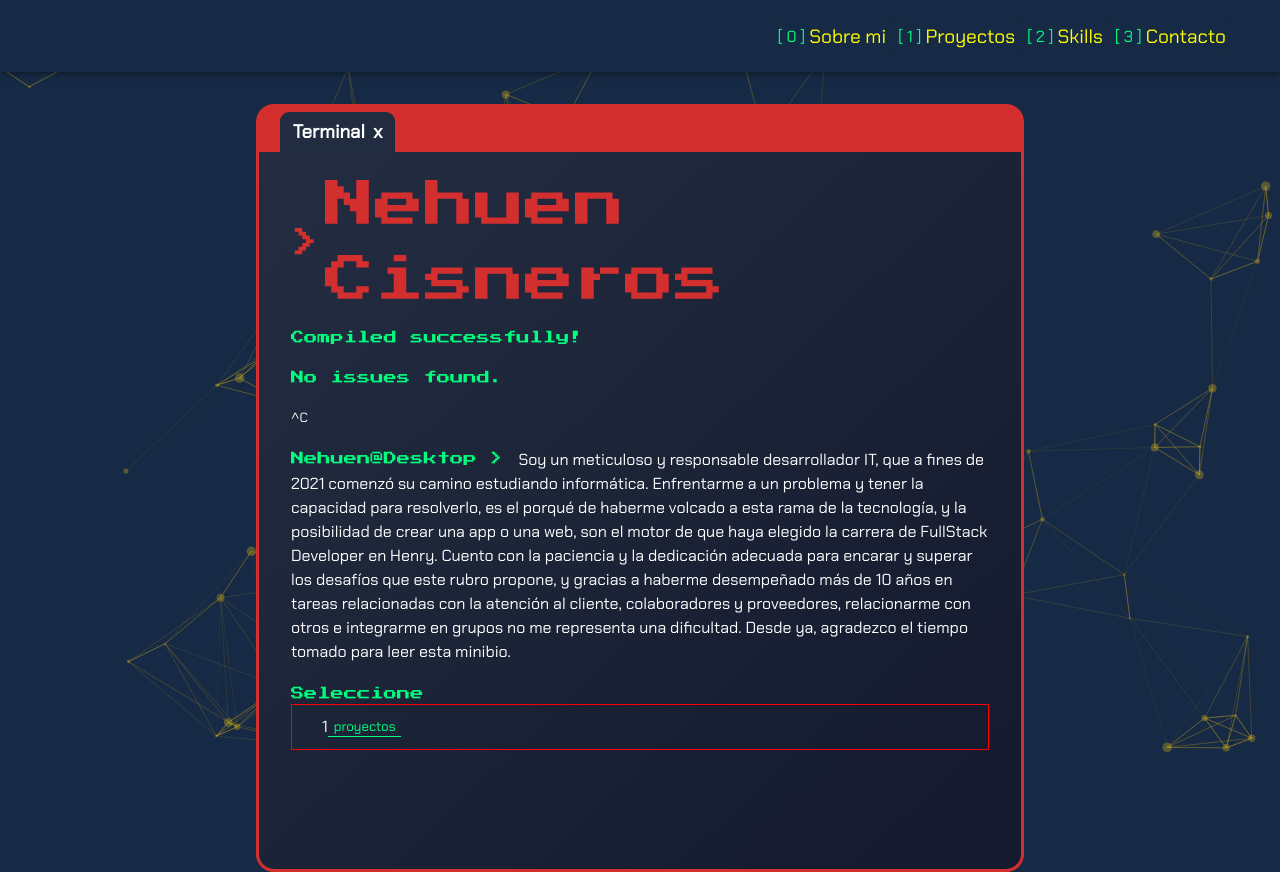
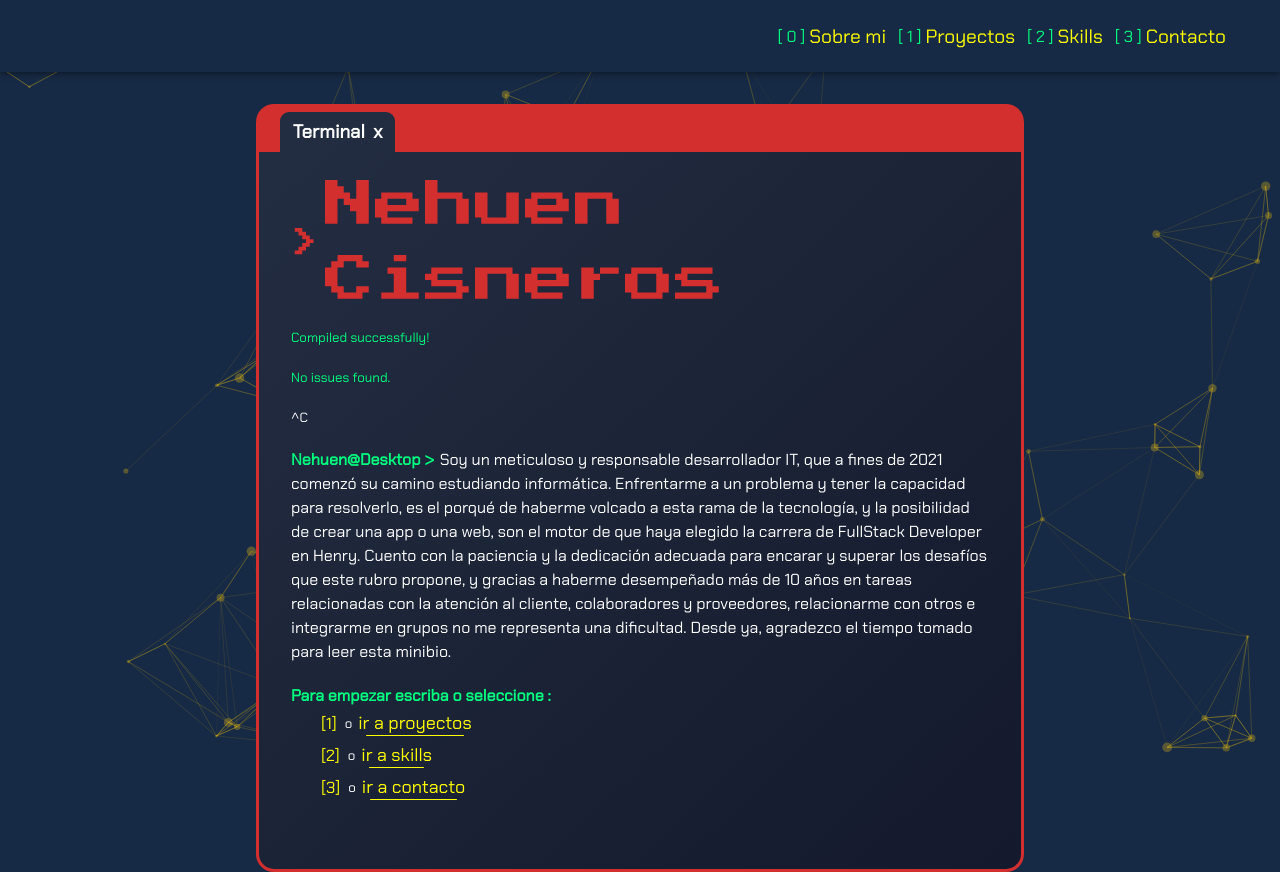
Before and after one commit to nehuencisneros/porfolio-nehuen-cisneros, a React (Create React App) app: page / in a window 1280 px wide. Built offline with nearby package versions, Linux system fonts and the light colour scheme; a web font is replaced by a local one.

Commit message:
ARREGLOS EN LOS SELECTS

```diff
--- a/src/components/Terminal/Terminal.module.css
+++ b/src/components/Terminal/Terminal.module.css
@@ -60,7 +60,7 @@
 }
 
 .compiled{
-   font-family: "Press Start 2P";
+   font-family: "Chakra Petch";
    font-weight: 300;
    margin: 10px 0px;
    color: #00ff7f;
@@ -73,8 +73,8 @@
 }
 
 .commandLine{
-   font-family: "Press Start 2P";
-   font-weight: 100;
+   font-family: "Chakra Petch";
+   font-weight: 600;
    margin: 10px 2px 0px 0px ;
    color: #00ff7f;
    display:inline;
@@ -89,6 +89,5 @@ h4{
 .selects{
    height: auto;
    width: 100%;
-   border: solid 1px red;
    padding-left: 30px;
 }
--- a/src/components/Terminal/Terminal.tsx
+++ b/src/components/Terminal/Terminal.tsx
@@ -24,16 +24,18 @@ export const Terminal: React.FC<{}> = () => {
                      <h5 className={style.compiled}>Compiled successfully!</h5>
                      <h5 className={style.compiled}>No issues found.</h5>
                      <h5 className={style.corte}>^C</h5>
-                     <h4><h5 className={style.commandLine}>Nehuen@Desktop {'> '}</h5>Soy un meticuloso y responsable desarrollador IT, que a fines de 2021 comenzó su camino estudiando informática.
+                     <h4><h4 className={style.commandLine}>Nehuen@Desktop {'> '}</h4>Soy un meticuloso y responsable desarrollador IT, que a fines de 2021 comenzó su camino estudiando informática.
                         Enfrentarme a un problema y tener la capacidad para resolverlo, es el porqué de haberme volcado a esta rama de la tecnología, y
                         la posibilidad de crear una app o una web, son el motor de que haya elegido la carrera de FullStack Developer en Henry.
                         Cuento con la paciencia y la dedicación adecuada para encarar y superar los desafíos que este rubro propone, y gracias a
                         haberme desempeñado más de 10 años en tareas relacionadas con la atención al cliente, colaboradores y proveedores,
                         relacionarme con otros e integrarme en grupos no me representa una dificultad. Desde ya, agradezco el tiempo tomado para leer esta minibio.
                      </h4>
-                     <h5 className={style.commandLine}>Seleccione</h5>
+                     <h4 className={style.commandLine}>Para empezar escriba o seleccione :</h4>
                      <div className={style.selects}>
                         <SelectButton name={"proyectos"} number={"1"}/>
+                        <SelectButton name={"skills"} number={"2"}/>
+                        <SelectButton name={"contacto"} number={"3"}/>
                      </div>
                   </div>
                </div>
--- a/src/styled/Selects/Select.module.css
+++ b/src/styled/Selects/Select.module.css
@@ -1,8 +1,39 @@
-.button{
+.container {
+   border-radius: 2px;
+   text-align: center; /* Centra el contenido en el contenedor horizontalmente */
+   margin-inline: 8px;
+   height: 1px;
+   background-color: yellow;
+}
+
+.button {
+   z-index: 1;
    border-style: none;
    background-color: transparent;
    font-family: "Chakra Petch";
-   color: #00ff7f;
-   border-bottom: solid 1px #00ff7f;
-   height: fit-content;
+   color: yellow;
+   font-size: 18px;
+   font-weight: 400;
 }
+
+.button:hover {
+   font-weight: 800;
+   transition-duration: 0.2s;
+   .container {
+      margin-inline: 00;
+      height: 2px;
+      background-color: yellow;
+      transition-duration: 0.2s;
+   }
+}
+
+.textH4{
+   color: yellow;
+   margin-block: 4px;
+}
+
+.textH5{
+   margin-block: 4px;
+   margin-left: 8px;
+   font-weight: 200;
+}
--- a/src/styled/Selects/Select.tsx
+++ b/src/styled/Selects/Select.tsx
@@ -6,15 +6,18 @@ type ButtonSelectProps = {
    number: string
 }
 
-export const SelectButton: React.FC<ButtonSelectProps> = ({name, number}) => {
+export const SelectButton: React.FC<ButtonSelectProps> = ({ name, number }) => {
 
-   return(
-      <div style={{display: "flex", alignItems: "center"}}>
-         <h4>
-            {number}
+   return (
+      <div style={{ display: "flex", alignItems: "center" }}>
+         <h4 className={style.textH4}>
+            [{number}]
          </h4>
+         <h5 className={style.textH5}>o</h5>
          <button className={style.button}>
-            {name}
+               ir a {name}
+            <div className={style.container}>
+            </div>
          </button>
       </div>
    )
```
